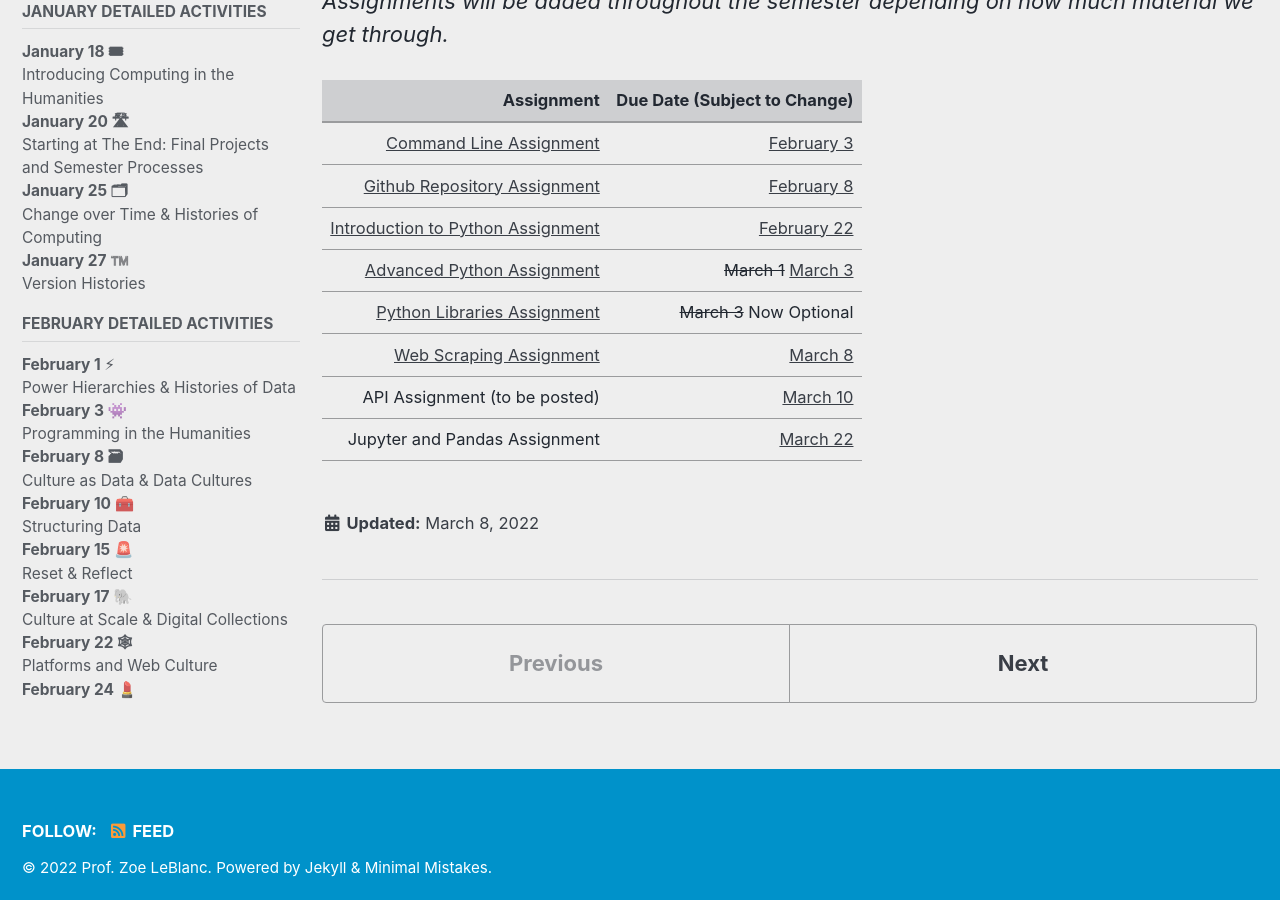
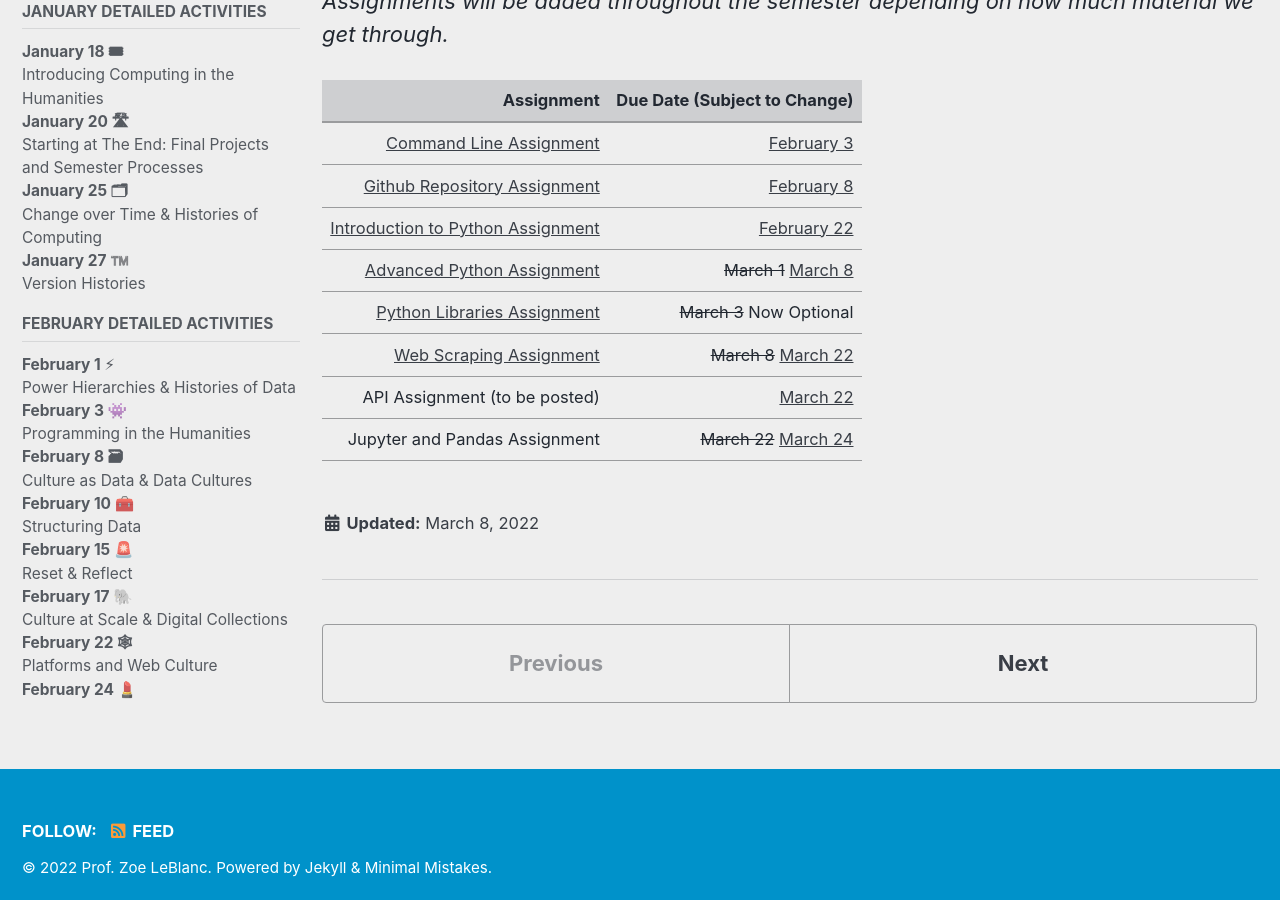
Before and after one commit to ZoeLeBlanc/is310-computing-humanities-2022, a Jekyll site: the page built from _schedule/00-overview.md, in a window 1280 px wide and 900 px high, scrolled down 1328 px. Built offline with Jekyll 4.4.1, drawn with Linux system fonts in a browser that asks for light colours; cached includes are drawn as plain includes.

Commit message:
update coding assignments schedule

```diff
--- a/_schedule/00-overview.md
+++ b/_schedule/00-overview.md
@@ -46,8 +46,8 @@ This overview gives a top level view of the topics for each of our meetings. You
 | [Command Line Assignment]({{site.baseurl}}/materials/getting-started/02-command-line#command-line-assignment) | [February 3]({{site.baseurl}}/schedule/06-programming-in-the-humanities#assignments-due)|
 | [Github Repository Assignment]({{site.baseurl}}/materials/intro-python-git/01-git-github#git--github-assignment) | [February 8]({{site.baseurl}}/schedule/07-culture-as-data-and-data-cultures)|
 | [Introduction to Python Assignment]({{site.baseurl}}/materials/intro-python-git/06-python-assignment) | [February 22]({{site.baseurl}}/schedule/11-platforms-and-web-cultures)|
-| [Advanced Python Assignment]({{site.baseurl}}/materials/advanced-python/04-python-assignment)| ~~March 1~~ [March 3]({{site.baseurl}}/schedule/14-getting-data)|
+| [Advanced Python Assignment]({{site.baseurl}}/materials/advanced-python/04-python-assignment)| ~~March 1~~ [March 8]({{site.baseurl}}/schedule/14-getting-data)|
 | [Python Libraries Assignment]({{site.baseurl}}/05-libraries-assignment) | ~~March 3~~ Now Optional|
-| [Web Scraping Assignment]({{site.baseurl}}/materials/getting-data/02-webscraping-assignment) | [March 8]({{site.baseurl}}/schedule/15-trending-and-cleaning)|
-| API Assignment (to be posted) | [March 10]({{site.baseurl}}/schedule/16-making-a-point)|
-| Jupyter and Pandas Assignment | [March 22]({{site.baseurl}}/schedule/17-patterns-and-outliers)|
+| [Web Scraping Assignment]({{site.baseurl}}/materials/getting-data/02-webscraping-assignment) | ~~March 8~~ [March 22]({{site.baseurl}}/schedule/15-trending-and-cleaning)|
+| API Assignment (to be posted) | [March 22]({{site.baseurl}}/schedule/16-making-a-point)|
+| Jupyter and Pandas Assignment | ~~March 22~~ [March 24]({{site.baseurl}}/schedule/17-patterns-and-outliers)|
```
